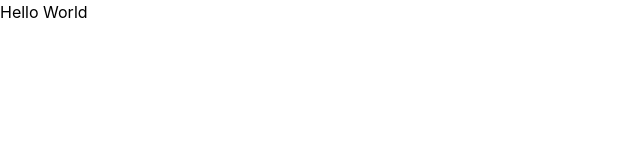
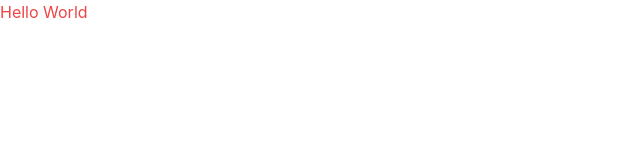
Before and after one commit to mirkobozzetto/NextJS-SandBox, a Next.js app in the folder front-end/: page / in a window 1280 px wide. Shown: the top 160 px of the page, without its empty margins (0-640 px from the left). Built offline with nearby package versions, Linux system fonts and the light colour scheme.

Commit message:
correction config tailwind

```diff
--- a/front-end/src/pages/_app.tsx
+++ b/front-end/src/pages/_app.tsx
@@ -1,6 +1,6 @@
-import '@/styles/globals.css'
-import type { AppProps } from 'next/app'
+import "@/styles/globals.css";
+import type { AppProps } from "next/app";
 
 export default function App({ Component, pageProps }: AppProps) {
-  return <Component {...pageProps} />
+  return <Component {...pageProps} />;
 }
--- a/front-end/src/pages/index.tsx
+++ b/front-end/src/pages/index.tsx
@@ -9,7 +9,7 @@ export default function Home() {
         title="Mon bac à sable NextJS"
         description="Generated by create next app"
       />
-      <Typography variant="h1" component="h1">
+      <Typography variant="display" component="h1">
         Hello World
       </Typography>
     </>
--- a/front-end/tailwind.config.js
+++ b/front-end/tailwind.config.js
@@ -1,6 +1,6 @@
 /** @type {import('tailwindcss').Config} */
 module.exports = {
-  content: ["./src/app/**/*.{js,ts,jsx,tsx,mdx}"],
+  content: ["./src/**/*.{js,ts,jsx,tsx,mdx}"],
   theme: {
     extend: {
       backgroundImage: {
```
